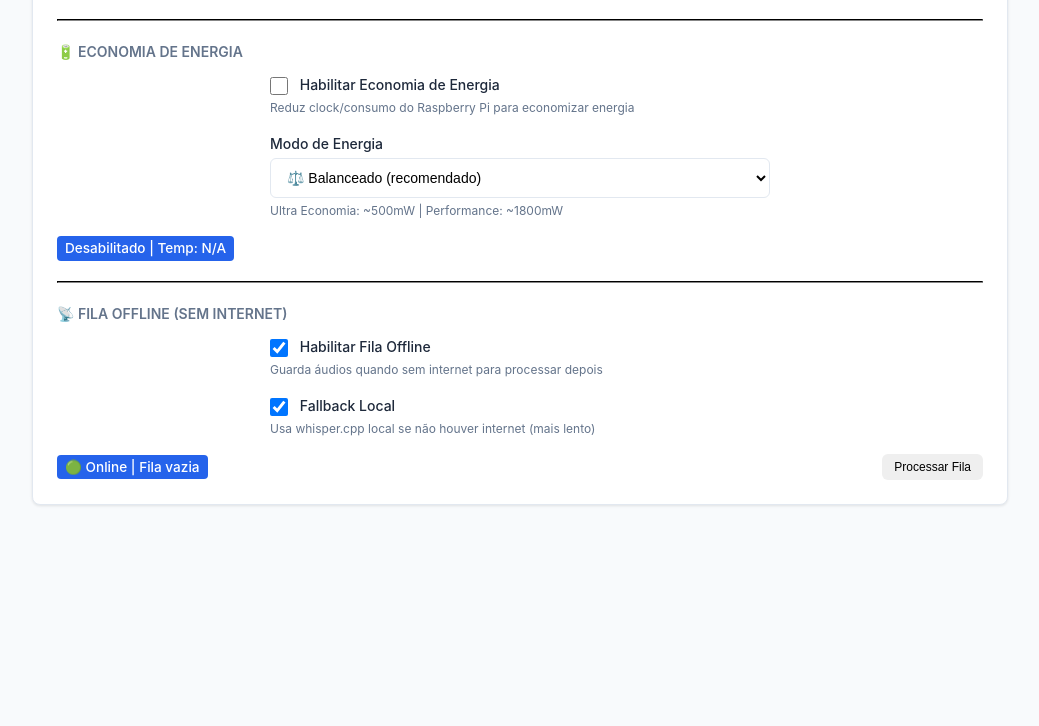
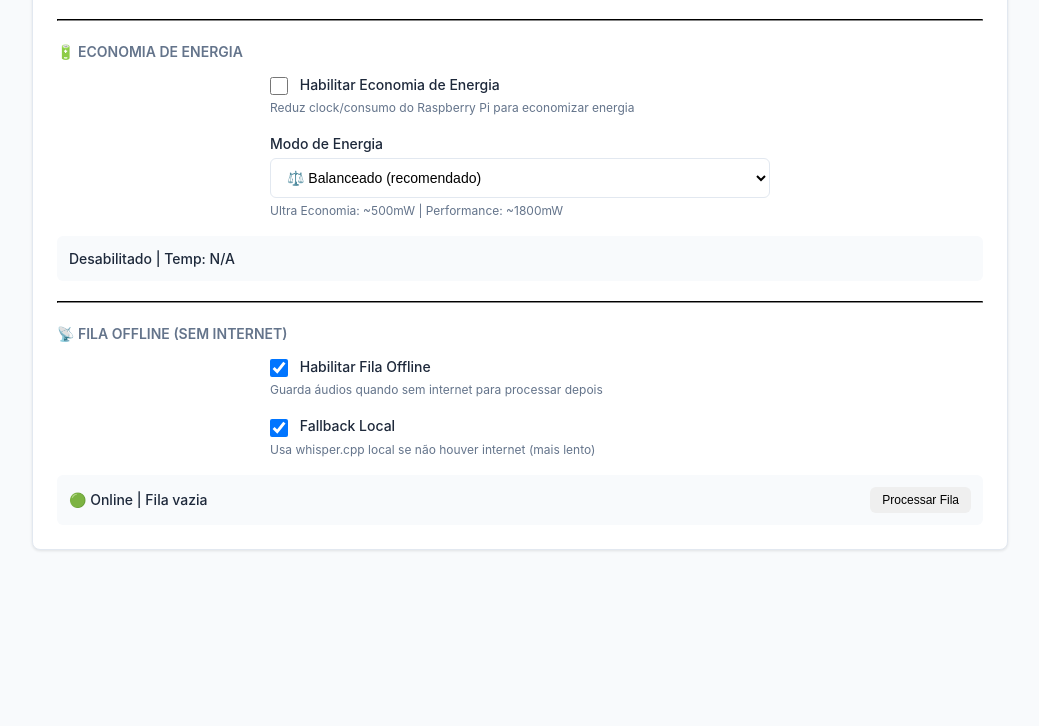
Before and after one commit to marvinmvns/benchmarkarm, a Flask app: page / in a window 1280 px wide. Shown: the part 985-1711 px from the top of the page, without its empty margins (120-1159 px from the left). Before the commit the page ends 1491 px from the top, so only its background shows below. Run offline with Flask 3, Linux system fonts and the light colour scheme; data that the repository does not hold is empty.

Commit message:
fix(ui): use listener-status class for power/queue status
Use existing .listener-status CSS class instead of .badge for
consistent styling with the rest of the site.

🤖 Generated with [Claude Code](https://claude.com/claude-code)

Co-Authored-By: Claude Opus 4.5 <noreply@anthropic.com>

```diff
--- a/src/web/templates/index.html
+++ b/src/web/templates/index.html
@@ -151,8 +151,8 @@
                         <small>Ultra Economia: ~500mW | Performance: ~1800mW</small>
                     </div>
 
-                    <div id="power_status_card" style="margin-top: 12px;">
-                        <span id="power_status_text" class="badge">Status: Verificando...</span>
+                    <div id="power_status_card" class="listener-status" style="margin-top: 12px;">
+                        <span id="power_status_text">Status: Verificando...</span>
                     </div>
 
                     <hr style="margin: 20px 0; border-color: #333;">
@@ -174,8 +174,8 @@
                         <small>Usa whisper.cpp local se não houver internet (mais lento)</small>
                     </div>
 
-                    <div id="queue_status_card" style="margin-top: 12px; display: flex; justify-content: space-between; align-items: center;">
-                        <span id="queue_status_text" class="badge">Status: Verificando...</span>
+                    <div id="queue_status_card" class="listener-status" style="margin-top: 12px; display: flex; justify-content: space-between; align-items: center;">
+                        <span id="queue_status_text">Status: Verificando...</span>
                         <button onclick="processOfflineQueue()" class="btn btn-small">Processar Fila</button>
                     </div>
                 </div>
```
